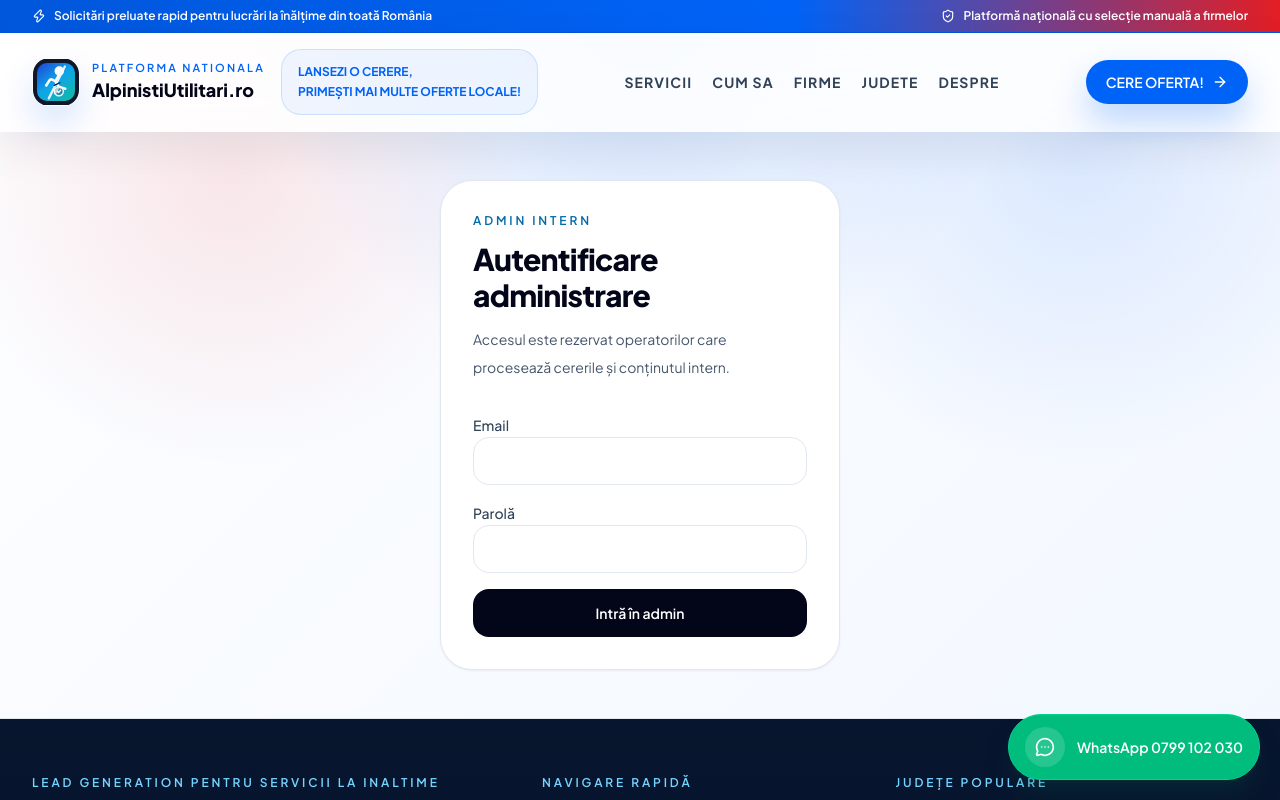
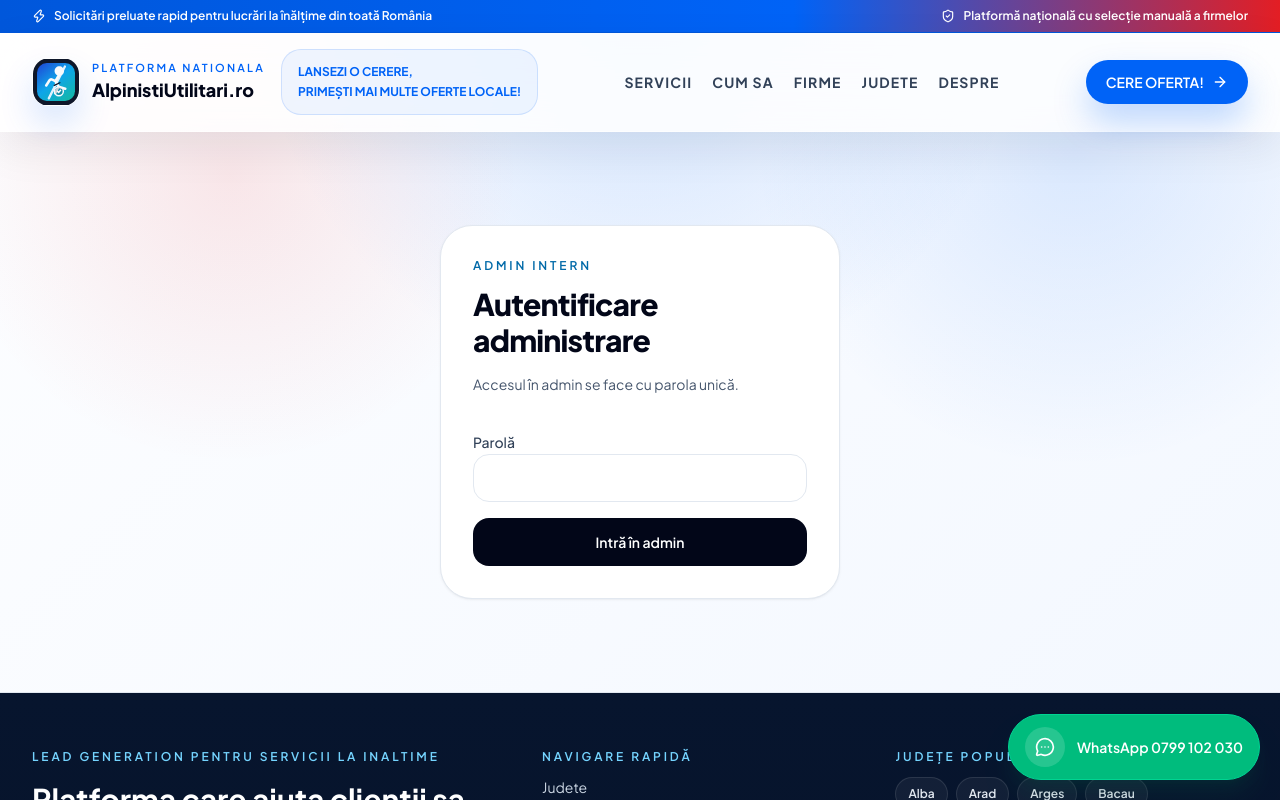
Before and after one commit to mediafisker-lang/alpinistiutilitari.ro, a Next.js app: page /admin/login in a window 1280 px wide. Shown: the top 800 px of the page. Built offline with nearby package versions, Linux system fonts and the light colour scheme; no server answers; the database is empty.

Commit message:
Unify admin login to shared password-only access

```diff
--- a/app/admin/login/page.tsx
+++ b/app/admin/login/page.tsx
@@ -32,22 +32,10 @@ export default async function AdminLoginPage({ searchParams }: LoginPageProps) {
           Autentificare administrare
         </h1>
         <p className="mt-3 text-sm leading-7 text-slate-600">
-          Accesul este rezervat operatorilor care procesează cererile și conținutul intern.
+          Accesul în admin se face cu parola unică.
         </p>
 
         <form action={adminLoginAction} className="mt-8 space-y-4">
-          <div className="space-y-2">
-            <label htmlFor="email" className="text-sm font-medium text-slate-700">
-              Email
-            </label>
-            <input
-              id="email"
-              name="email"
-              type="email"
-              className="h-12 w-full rounded-2xl border border-slate-200 px-4 text-sm outline-none focus:border-sky-300"
-              required
-            />
-          </div>
           <div className="space-y-2">
             <label htmlFor="password" className="text-sm font-medium text-slate-700">
               Parolă
--- a/lib/actions/admin.ts
+++ b/lib/actions/admin.ts
@@ -4,10 +4,11 @@ import { revalidatePath } from "next/cache";
 import { redirect } from "next/navigation";
 import { prisma } from "@/lib/db";
 import { slugify } from "@/lib/utils";
-import { verifyPassword } from "@/lib/auth/password";
+import { hashPassword } from "@/lib/auth/password";
 import { clearAdminSession, createAdminSession } from "@/lib/auth/session";
 import { requireAdmin } from "@/lib/auth/require-admin";
 import { runPlacesImport } from "@/lib/integrations/google-places-import";
+import { isUnifiedAccessPasswordValid } from "@/lib/public-leads-access";
 import {
   adminLoginSchema,
   articleSchema,
@@ -28,7 +29,6 @@ export type AdminActionState = {
 
 export async function adminLoginAction(formData: FormData): Promise<void> {
   const parsed = adminLoginSchema.safeParse({
-    email: formData.get("email")?.toString(),
     password: formData.get("password")?.toString(),
   });
 
@@ -36,13 +36,21 @@ export async function adminLoginAction(formData: FormData): Promise<void> {
     redirect(`/admin/login?error=${encodeURIComponent(parsed.error.issues[0]?.message ?? "Date invalide")}`);
   }
 
-  const admin = await prisma.adminUser.findUnique({
-    where: { email: parsed.data.email.toLowerCase() },
-  });
+  if (!isUnifiedAccessPasswordValid(parsed.data.password)) {
+    redirect("/admin/login?error=Parola%20nu%20este%20corecta.");
+  }
 
-  if (!admin || !verifyPassword(parsed.data.password, admin.passwordHash)) {
-    redirect("/admin/login?error=Emailul%20sau%20parola%20nu%20sunt%20corecte.");
-  }
+  const admin =
+    (await prisma.adminUser.findFirst({
+      orderBy: [{ role: "asc" }, { createdAt: "asc" }],
+    })) ??
+    (await prisma.adminUser.create({
+      data: {
+        email: "admin@alpinistiutilitari.ro",
+        passwordHash: hashPassword(parsed.data.password),
+        role: "admin",
+      },
+    }));
 
   await clearAdminSession();
   await createAdminSession(admin.id);
--- a/lib/public-leads-access.ts
+++ b/lib/public-leads-access.ts
@@ -4,11 +4,11 @@ import { cookies } from "next/headers";
 const PUBLIC_LEADS_COOKIE = "au_public_leads";
 const PUBLIC_LEADS_COOKIE_MAX_AGE = 60 * 60 * 24 * 30;
 
-const DEFAULT_PUBLIC_LEADS_PASSWORD = "Romania123,./";
+export const UNIFIED_ACCESS_PASSWORD = "Romania123,./";
 const DEFAULT_PUBLIC_LEADS_SECRET = "alpinistiutilitari-public-leads-secret";
 
 function getPublicLeadsPassword() {
-  return DEFAULT_PUBLIC_LEADS_PASSWORD;
+  return UNIFIED_ACCESS_PASSWORD;
 }
 
 function getPublicLeadsSecret() {
@@ -41,6 +41,10 @@ export function isPublicLeadsPasswordValid(password: string) {
   return safeEqual(hashedPassword, getExpectedCookieValue());
 }
 
+export function isUnifiedAccessPasswordValid(password: string) {
+  return isPublicLeadsPasswordValid(password);
+}
+
 export async function hasPublicLeadsAccess() {
   const cookieStore = await cookies();
   const currentValue = cookieStore.get(PUBLIC_LEADS_COOKIE)?.value;
--- a/lib/schemas/admin.ts
+++ b/lib/schemas/admin.ts
@@ -1,7 +1,6 @@
 import { z } from "zod";
 
 export const adminLoginSchema = z.object({
-  email: z.email("Introdu adresa de email."),
   password: z.string().min(8, "Parola trebuie să aibă cel puțin 8 caractere."),
 });
 
```
